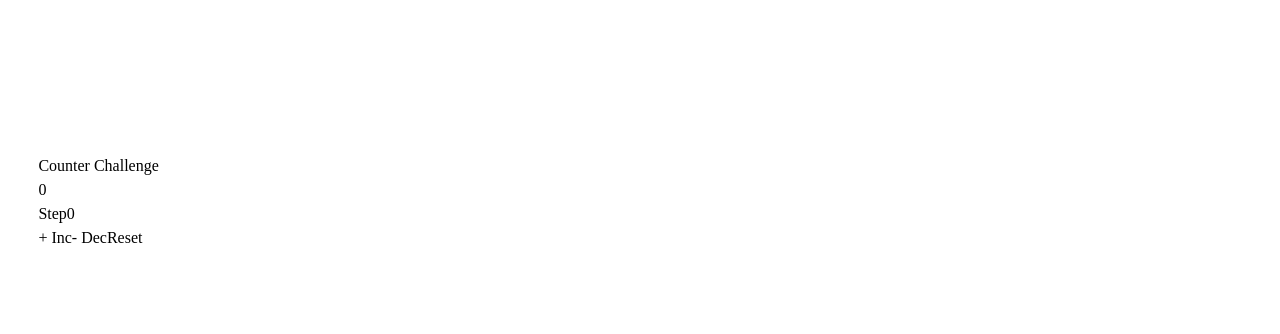
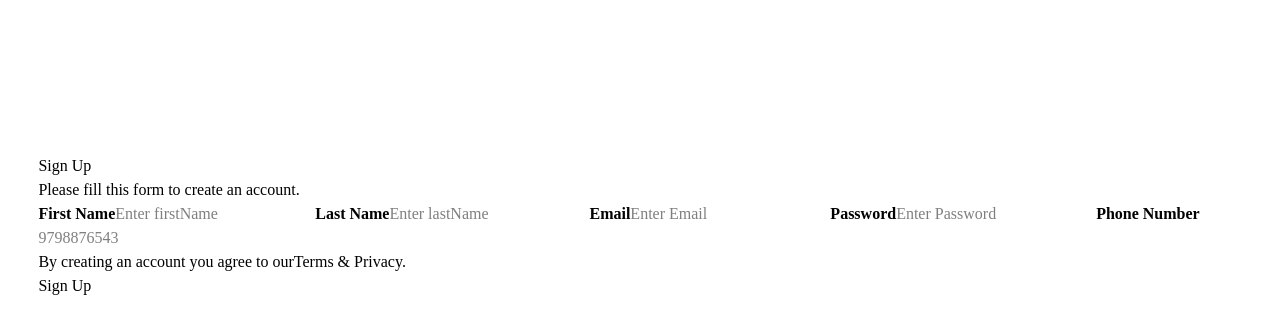
Before and after one commit to raushanaman/Edu-tech, a React (Vite) app in the folder REACT/react-tutorial/: page / in a window 1280 px wide. Shown: the top 334 px of the page. Built offline with nearby package versions, Linux system fonts and the light colour scheme.

Commit message:
form handling

```diff
--- a/REACT/react-tutorial/src/App.jsx
+++ b/REACT/react-tutorial/src/App.jsx
@@ -8,7 +8,8 @@
 // import { Display } from "./Components/hooks/Display";
 // import { TodoForm } from "./Projects/TodoForm";
 // import { TodoList } from "./Projects/TodoList";
-import { Counter } from "./Projects/Challenge";
+// import { Counter } from "./Projects/Challenge";
+import { RegistrationForm } from "./Projects/Registration";
 // import "./Projects/Todo.css";
 
 import { Clock } from "./Projects/DigitalClock";
@@ -55,7 +56,8 @@ export default function App() {
             {/* <TodoForm addTask = {addTask}/>
             <TodoList todos={todos} deleteTask={deleteTask} editTask={editTask} toggleDone={toggleDone}/> */}
             {/* <Clock /> */}
-            <Counter />
+            {/* <Counter /> */}
+            <RegistrationForm />
         </section>
     );
 }
--- /dev/null
+++ b/REACT/react-tutorial/src/Projects/Registration.jsx
@@ -0,0 +1,123 @@
+import { useState } from "react";
+
+
+export const RegistrationForm = ()=>{
+    const [firstName, setFirstName] = useState("");
+    const [lastName, setlastName] = useState("");
+    const [email, setEmail] = useState("");
+    const [password, setPassword] = useState("");
+    const [phoneNumber, setPhoneNumber] = useState("");
+
+    const handleInputChange = (e)=>{
+        const {name,value}= e.target;
+
+        switch(name){
+            case "firstName":
+                setFirstName(value);
+                break;
+            case "lastName":
+                setlastName(value);
+                break;
+            case "email":
+                setEmail(value);
+                break;
+            case "password":
+                setPassword(value);
+                break;
+            case "phone":
+                setPhoneNumber(value);
+                break;
+        }
+    };
+
+    const handleFormSubmit = (e)=>{
+        e.preventDefault();
+
+        const formData = {
+            firstName,
+            lastName,
+            email,
+            password,
+            phoneNumber
+        }
+
+        console.log(formData);
+
+    }
+    return(
+        <>
+        <form onSubmit={handleFormSubmit}>
+            <div className="max-w-md mx-auto mt-10 p-6">
+                <h1 className="text-2xl font-bold mb-2">Sign Up</h1>
+                <p className="text-gray-600 mb-4">Please fill this form to  create an account.</p>
+
+                <label htmlFor="firstName" className="block font-semibold mb-1">
+                    <b>First Name</b>
+                </label>
+                <input type="text"
+                name="firstName"
+                placeholder="Enter firstName"
+                required
+                value={firstName}
+                onChange= {handleInputChange}
+               className="w-full border border-gray-300 rounded px-3 py-2 mb-4 focus:outline-none focus:ring-2 focus:ring-blue-500"/>
+
+
+                <label htmlFor="lastName" className="block font-semibold mb-1">
+                    <b>Last Name</b>
+                </label>
+                <input type="text"
+                name="lastName"
+                placeholder="Enter lastName"
+                required
+                value={lastName}
+                onChange= {handleInputChange}
+               className="w-full border border-gray-300 rounded px-3 py-2 mb-4 focus:outline-none focus:ring-2 focus:ring-blue-500" />
+
+
+                <label htmlFor="email" className="block font-semibold mb-1">
+                    <b>Email</b>
+                </label>
+                <input type="email"
+                name="email"
+                placeholder="Enter Email"
+                required
+                value={email}
+                onChange= {handleInputChange}
+               className="w-full border border-gray-300 rounded px-3 py-2 mb-4 focus:outline-none focus:ring-2 focus:ring-blue-500" />
+
+                <label htmlFor="password" className="block font-semibold mb-1">
+                    <b>Password</b>
+                </label>
+
+                <input type="password"
+                placeholder="Enter Password"
+                name="password"
+                required
+                 value={password}
+                onChange= {handleInputChange}
+                className="w-full border border-gray-300 rounded px-3 py-2 mb-4 focus:outline-none focus:ring-2 focus:ring-blue-500"
+                />
+
+                <label htmlFor="phone" className="block font-semibold mb-1">
+                    <b>Phone Number</b>
+                </label>
+                <input type="phone" name="phone" placeholder="9798876543" required
+                 value={phoneNumber}
+                 onChange= {handleInputChange}
+                className="w-full border border-gray-300 rounded px-3 py-2 mb-4 focus:outline-none focus:ring-2 focus:ring-blue-500" />
+
+                <p className="text-sm text-gray-600 mb-4">
+                    By creating an account you agree to our
+                    <a href="#" className="text-blue-600 hover:underline">Terms & Privacy</a>.
+                </p>
+                <div className="clearfix">
+                    <button type="submit" className="w-full bg-blue-600 hover:bg-blue-700 text-white font-semibold py-2 rounded transition-colors">
+                        Sign Up
+                    </button>
+                </div>
+            </div>
+        </form>
+        </>
+    )
+}
```
